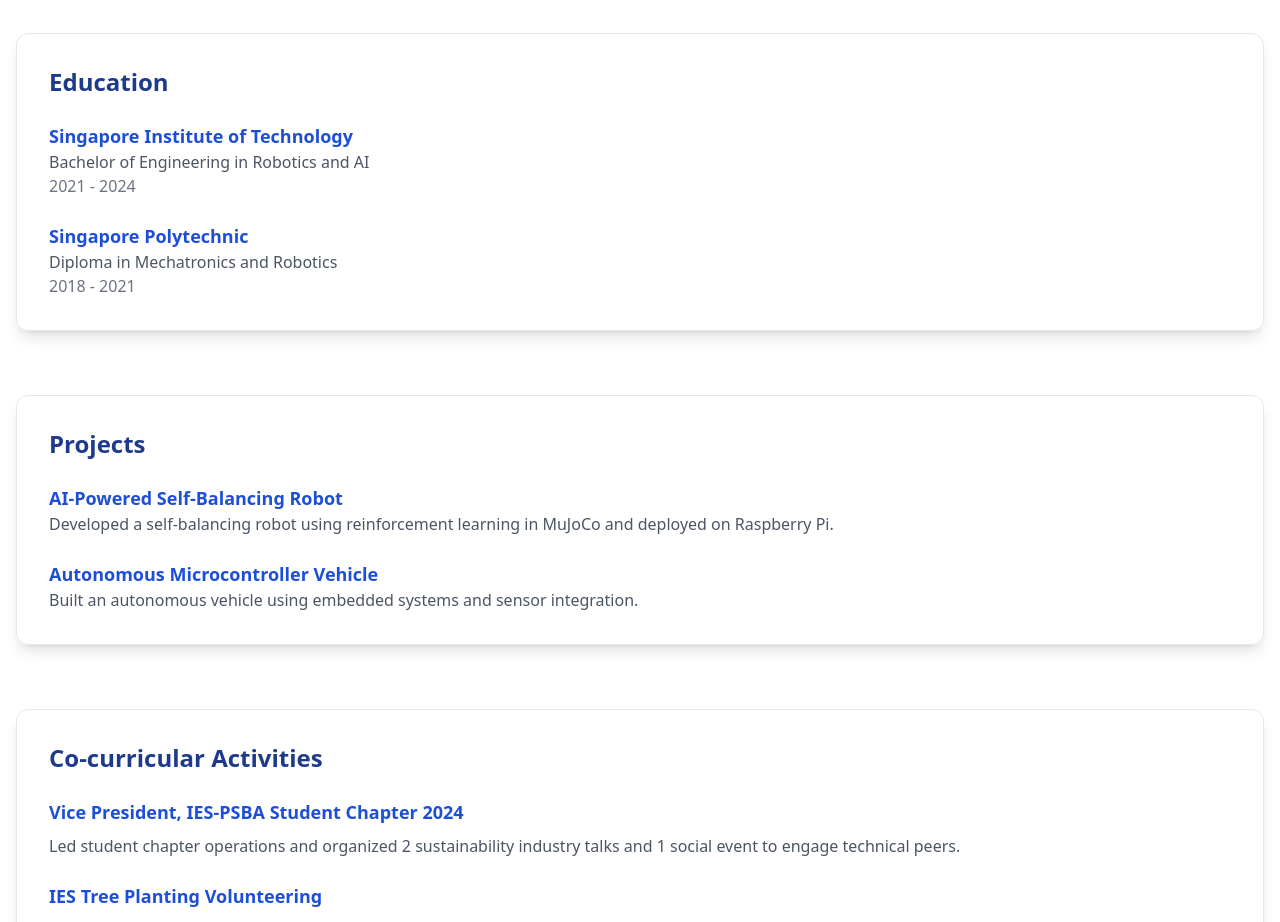
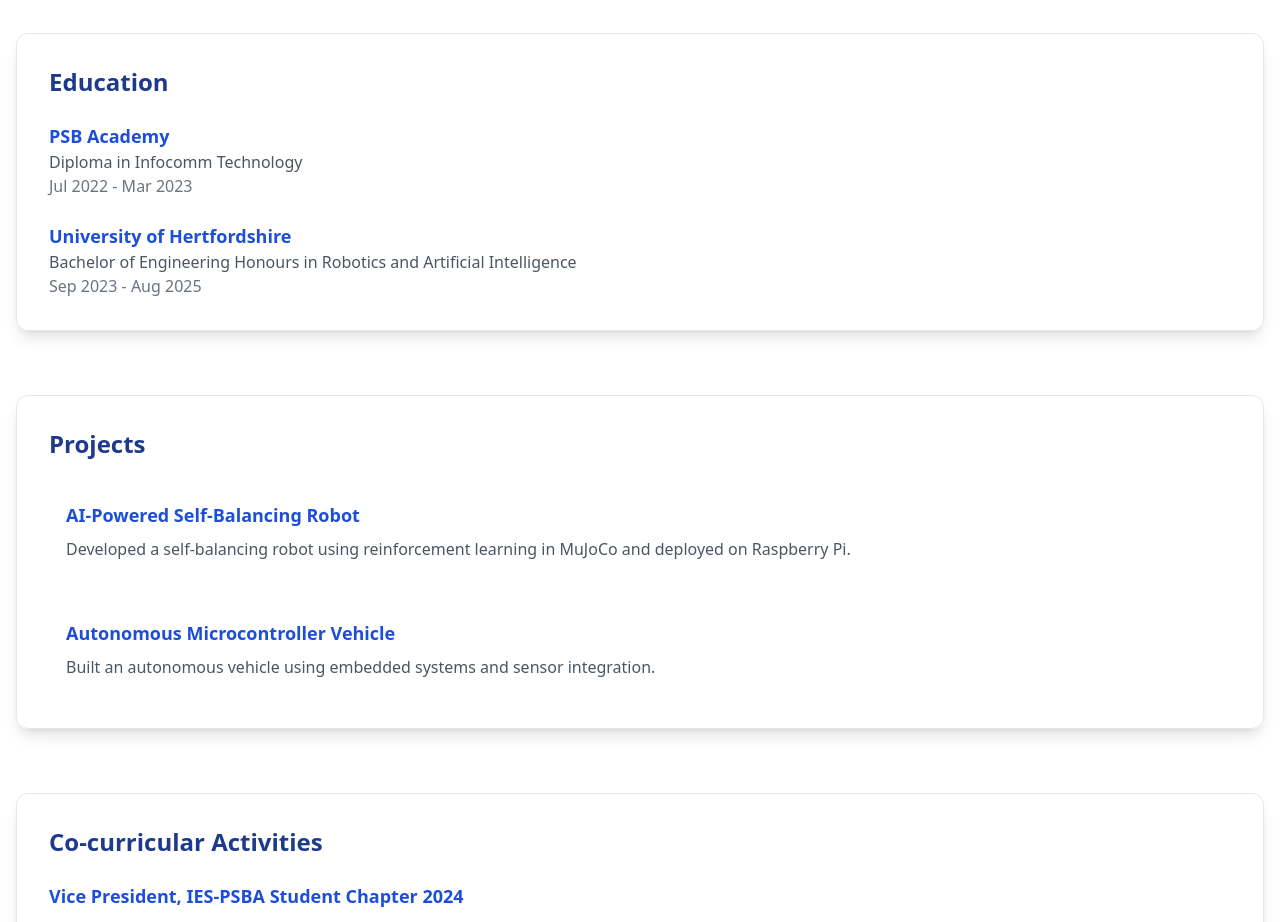
Before and after one commit to hydromelonn229/kyaw-linn-khant-portfolio, a React (Create React App) app: page / in a window 1280 px wide. Shown: the part 1160-2082 px from the top of the page. Built offline with nearby package versions, Linux system fonts and the light colour scheme.

Commit message:
fixed education text error and added hover effect for projects

```diff
--- a/src/components/EducationSection.tsx
+++ b/src/components/EducationSection.tsx
@@ -6,14 +6,14 @@
       <h2 className="text-2xl font-bold text-blue-900 mb-6">Education</h2>
       <div className="space-y-6">
         <div>
-          <h3 className="text-lg font-semibold text-blue-700">Singapore Institute of Technology</h3>
-          <p className="text-gray-600">Bachelor of Engineering in Robotics and AI</p>
-          <p className="text-gray-500">2021 - 2024</p>
+          <h3 className="text-lg font-semibold text-blue-700">PSB Academy</h3>
+          <p className="text-gray-600">Diploma in Infocomm Technology</p>
+          <p className="text-gray-500">Jul 2022 - Mar 2023</p>
         </div>
         <div>
-          <h3 className="text-lg font-semibold text-blue-700">Singapore Polytechnic</h3>
-          <p className="text-gray-600">Diploma in Mechatronics and Robotics</p>
-          <p className="text-gray-500">2018 - 2021</p>
+          <h3 className="text-lg font-semibold text-blue-700">University of Hertfordshire</h3>
+          <p className="text-gray-600">Bachelor of Engineering Honours in Robotics and Artificial Intelligence</p>
+          <p className="text-gray-500">Sep 2023 - Aug 2025</p>
         </div>
       </div>
     </div>
--- a/src/components/ProjectsSection.tsx
+++ b/src/components/ProjectsSection.tsx
@@ -6,15 +6,17 @@
     <div className="rounded-xl shadow-lg p-8 border border-gray-200">
       <h2 className="text-2xl font-bold text-blue-900 mb-6">Projects</h2>
       <div className="space-y-6">
-        <div>
-          <Link to="/projects/self-balancing-robot" className="group">
+        <div className="group">
+          <Link to="/projects/self-balancing-robot" className="block p-4 rounded-lg transition-all duration-300 hover:bg-blue-50 hover:shadow-md border border-transparent hover:border-blue-200">
             <h3 className="text-lg font-semibold text-blue-700 group-hover:text-blue-600 transition-colors duration-200">AI-Powered Self-Balancing Robot</h3>
-            <p className="text-gray-600">Developed a self-balancing robot using reinforcement learning in MuJoCo and deployed on Raspberry Pi.</p>
+            <p className="text-gray-600 mt-2 group-hover:text-gray-700">Developed a self-balancing robot using reinforcement learning in MuJoCo and deployed on Raspberry Pi.</p>
           </Link>
         </div>
-        <div>
-          <h3 className="text-lg font-semibold text-blue-700">Autonomous Microcontroller Vehicle</h3>
-          <p className="text-gray-600">Built an autonomous vehicle using embedded systems and sensor integration.</p>
+        <div className="group">
+          <div className="p-4 rounded-lg transition-all duration-300 hover:bg-blue-50 hover:shadow-md border border-transparent hover:border-blue-200">
+            <h3 className="text-lg font-semibold text-blue-700 group-hover:text-blue-600 transition-colors duration-200">Autonomous Microcontroller Vehicle</h3>
+            <p className="text-gray-600 mt-2 group-hover:text-gray-700">Built an autonomous vehicle using embedded systems and sensor integration.</p>
+          </div>
         </div>
       </div>
     </div>
```
